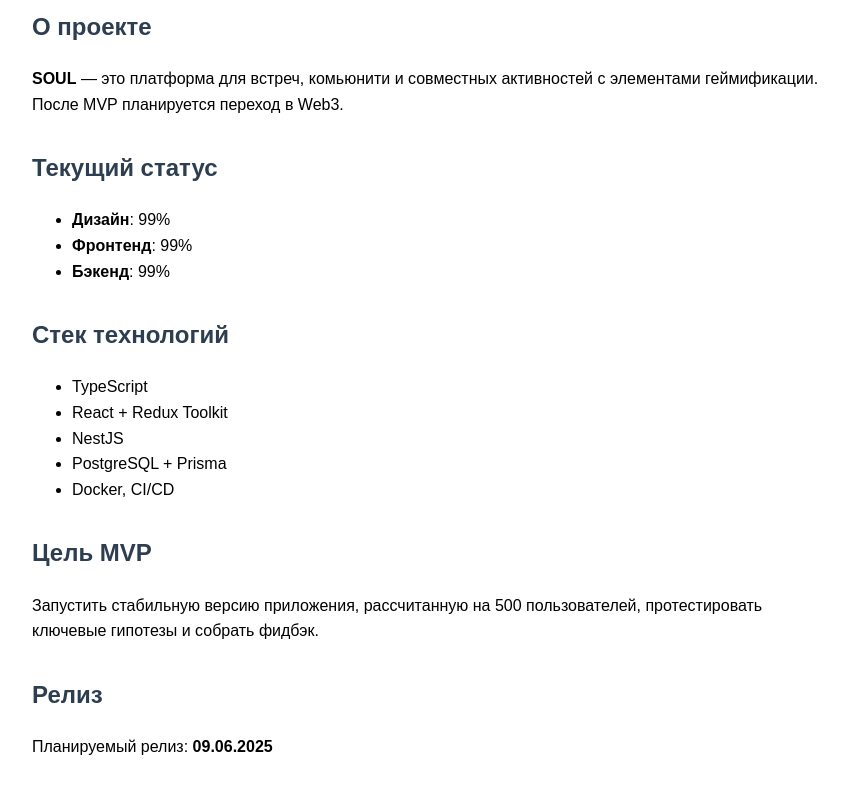
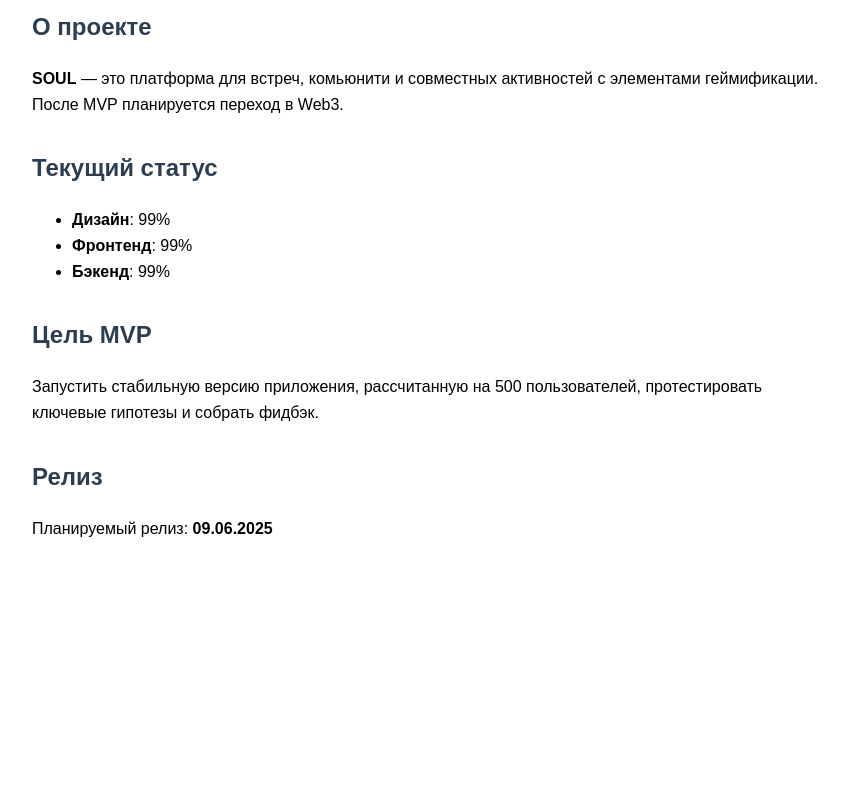
Before and after one commit to SoulGarage/docs, a plain HTML site: page index.html in a window 1280 px wide. Shown: the part 97-889 px from the top of the page, without its empty margins (208-1056 px from the left). After the commit the page ends 800 px from the top, so only its background shows below. Drawn offline with Linux system fonts and the light colour scheme.

Commit message:
Update index.html
Signed-off-by: nickllama <144960655+nickllama@users.noreply.github.com>

```diff
--- a/index.html
+++ b/index.html
@@ -44,17 +44,6 @@
   </div>
 
   <div class="section">
-    <h2>Стек технологий</h2>
-    <ul>
-      <li>TypeScript</li>
-      <li>React + Redux Toolkit</li>
-      <li>NestJS</li>
-      <li>PostgreSQL + Prisma</li>
-      <li>Docker, CI/CD</li>
-    </ul>
-  </div>
-
-  <div class="section">
     <h2>Цель MVP</h2>
     <p>Запустить стабильную версию приложения, рассчитанную на 500 пользователей, протестировать ключевые гипотезы и собрать фидбэк.</p>
   </div>
```
